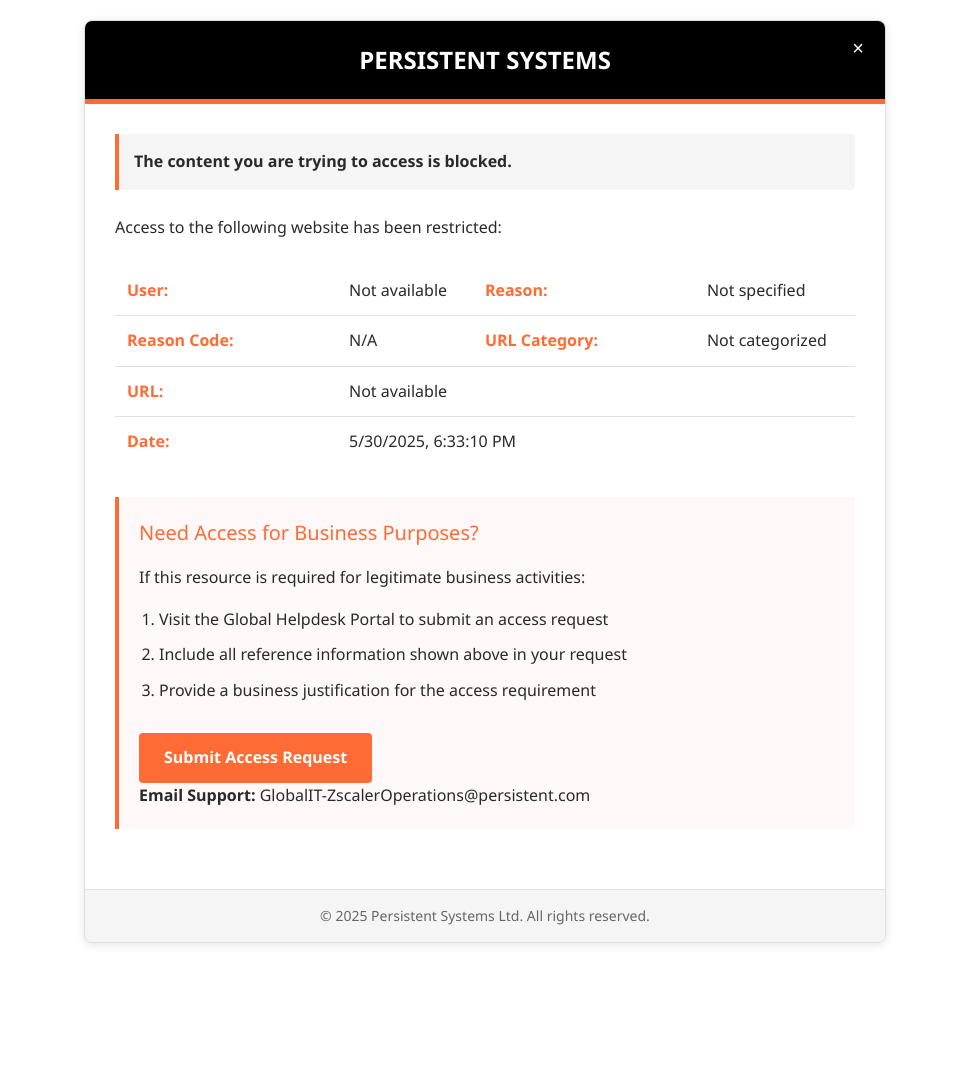
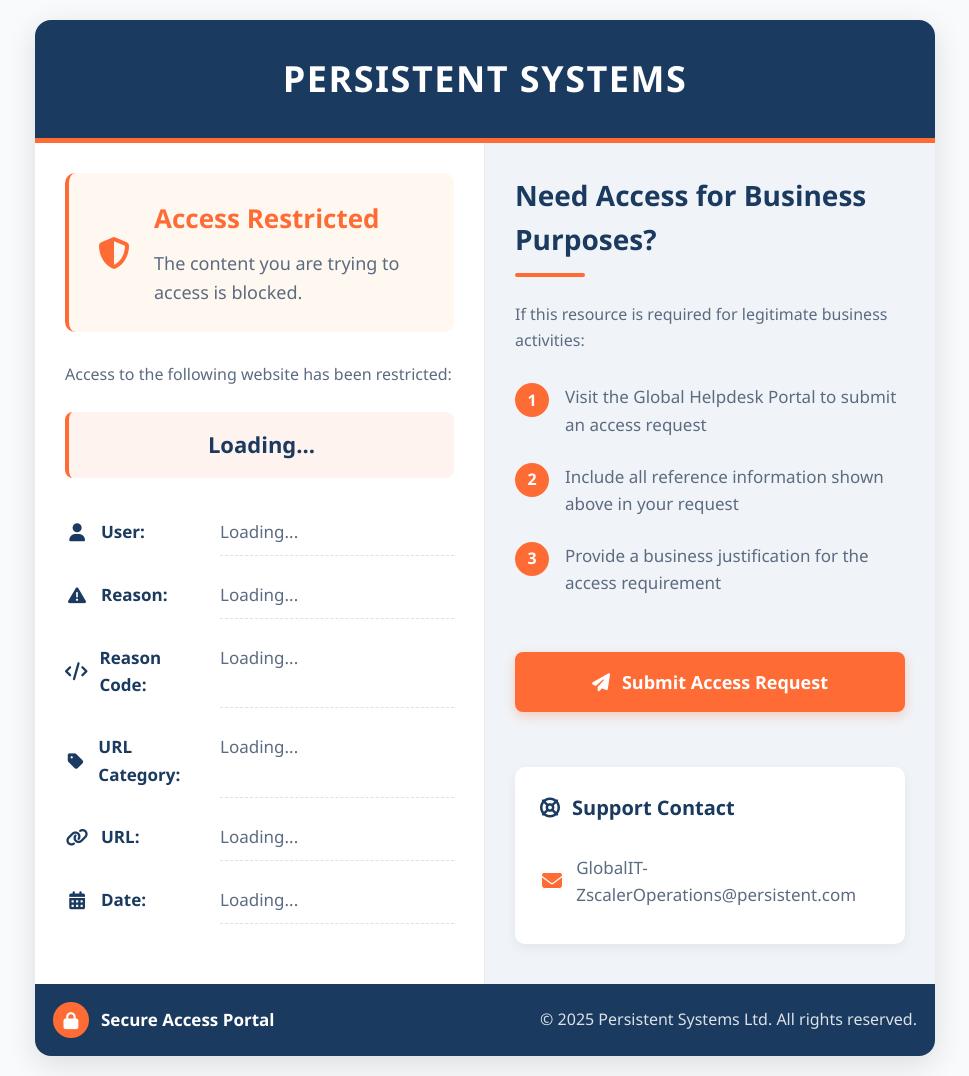
Before and after one commit to akashgadhave255/persistent-zscaler-block-notification, a plain HTML site: page index.html in a window 1280 px wide. Shown: the whole page, without its empty margins (155-1124 px from the left). Before the commit the page ends 963 px from the top, so only its background shows below. Drawn offline with Linux system fonts and the light colour scheme.

Commit message:
index.html

```diff
--- a/index.html
+++ b/index.html
@@ -4,203 +4,386 @@
     <meta charset="UTF-8">
     <meta name="viewport" content="width=device-width, initial-scale=1.0">
     <title>Access Restricted - Persistent Systems</title>
+    <link rel="stylesheet" href="https://cdnjs.cloudflare.com/ajax/libs/font-awesome/6.4.0/css/all.min.css">
     <style>
-        /* Updated Color Scheme */
+        * {
+            margin: 0;
+            padding: 0;
+            box-sizing: border-box;
+        }
+
         :root {
-            --ps-orange: #FF6B35;  /* Persistent Orange */
-            --ps-black: #000000;   /* Black */
-            --ps-dark-gray: #292929;
-            --ps-light-gray: #f5f5f5;
-            --ps-white: #ffffff;
+            --ps-blue: #1A3A5F;
+            --ps-light-blue: #2C5A8F;
+            --ps-gray: #F0F4F8;
+            --ps-dark-gray: #5C6B80;
+            --ps-white: #FFFFFF;
+            --ps-orange: #FF6B35;
+            --ps-light-orange: #FFF8F0;
         }
 
         body {
             font-family: 'Segoe UI', Tahoma, Geneva, Verdana, sans-serif;
-            background-color: var(--ps-white);
-            margin: 0;
+            background: #f8fafc;
+            display: flex;
+            justify-content: center;
+            align-items: center;
+            min-height: 100vh;
             padding: 20px;
             color: var(--ps-dark-gray);
             line-height: 1.6;
         }
 
         .container {
-            max-width: 800px;
-            margin: 0 auto;
-            background-color: var(--ps-white);
-            border-radius: 8px;
-            box-shadow: 0 2px 10px rgba(0, 0, 0, 0.1);
+            width: 100%;
+            max-width: 900px;
+            background: var(--ps-white);
+            border-radius: 16px;
+            box-shadow: 0 8px 30px rgba(0, 0, 0, 0.12);
             overflow: hidden;
-            border: 1px solid #e0e0e0;
             position: relative;
+            display: grid;
+            grid-template-columns: 1fr 1fr;
+            grid-template-rows: auto 1fr auto;
+            grid-template-areas:
+                "header header"
+                "main help"
+                "footer footer";
         }
 
         .header {
-            background-color: var(--ps-black);
+            grid-area: header;
+            background: var(--ps-blue);
             color: var(--ps-white);
-            padding: 20px;
+            padding: 30px;
             text-align: center;
+            position: relative;
             border-bottom: 5px solid var(--ps-orange);
         }
 
         .header h1 {
-            margin: 0;
-            font-size: 24px;
-            font-weight: 600;
-        }
-
-        .content {
-            padding: 30px;
-        }
-
-        .block-title {
-            color: var(--ps-orange);
-            font-size: 22px;
-            margin-bottom: 20px;
-        }
-
-        .block-message {
-            background-color: var(--ps-light-gray);
-            border-left: 4px solid var(--ps-orange);
-            padding: 15px;
-            margin-bottom: 25px;
-            border-radius: 0 4px 4px 0;
-            font-weight: bold;
-        }
-
-        .domain-highlight {
-            font-size: 20px;
-            font-weight: bold;
-            color: var(--ps-orange);
-            margin: 15px 0;
-            display: block;
-        }
-
-        .details-table {
-            width: 100%;
-            border-collapse: collapse;
-            margin: 25px 0;
-        }
-
-        .details-table td {
-            padding: 12px;
-            border-bottom: 1px solid #e0e0e0;
-            vertical-align: top;
-        }
-
-        .details-table tr:last-child td {
-            border-bottom: none;
-        }
-
-        .detail-label {
-            font-weight: 600;
-            color: var(--ps-orange);
-            width: 30%;
-        }
-
-        .help-section {
-            background-color: #fff8f8;
-            border-left: 4px solid var(--ps-orange);
-            padding: 20px;
-            margin: 30px 0;
-            border-radius: 0 4px 4px 0;
-        }
-
-        .help-title {
-            color: var(--ps-orange);
-            font-size: 20px;
-            margin-bottom: 15px;
-        }
-
-        .help-steps {
-            padding-left: 20px;
-            margin: 15px 0;
-        }
-
-        .help-steps li {
-            margin-bottom: 10px;
-        }
-
-        .help-link {
-            display: inline-block;
-            background-color: var(--ps-orange);
-            color: var(--ps-white);
-            padding: 12px 25px;
-            border-radius: 4px;
-            text-decoration: none;
-            font-weight: 600;
-            margin-top: 15px;
-            transition: background-color 0.3s;
-        }
-
-        .help-link:hover {
-            background-color: #e05a2b;
-        }
-
-        .footer {
-            background-color: var(--ps-light-gray);
-            padding: 15px;
-            text-align: center;
-            font-size: 14px;
-            color: #666;
-            border-top: 1px solid #e0e0e0;
+            font-size: 36px;
+            font-weight: 700;
+            letter-spacing: 1.5px;
         }
 
         .close-btn {
             position: absolute;
-            top: 15px;
-            right: 15px;
-            background: none;
+            top: 25px;
+            right: 25px;
+            width: 40px;
+            height: 40px;
+            background: rgba(255,255,255,0.15);
             border: none;
-            font-size: 20px;
+            border-radius: 50%;
+            color: white;
+            font-size: 24px;
             cursor: pointer;
-            color: var(--ps-white);
+            display: flex;
+            align-items: center;
+            justify-content: center;
+            transition: all 0.3s ease;
         }
 
-        .contact-label {
+        .close-btn:hover {
+            background: rgba(255,255,255,0.3);
+            transform: scale(1.1);
+        }
+
+        .content-section {
+            grid-area: main;
+            padding: 30px;
+            border-right: 1px solid rgba(0,0,0,0.08);
+        }
+
+        .alert-box {
+            background: var(--ps-light-orange);
+            border-radius: 10px;
+            padding: 25px;
+            margin-bottom: 30px;
+            border-left: 4px solid var(--ps-orange);
+            display: flex;
+            align-items: center;
+        }
+
+        .alert-icon {
+            font-size: 32px;
+            color: var(--ps-orange);
+            margin-right: 20px;
+            min-width: 40px;
+            text-align: center;
+        }
+
+        .alert-content h2 {
+            color: var(--ps-orange);
+            font-size: 26px;
+            margin-bottom: 10px;
+        }
+
+        .alert-content p {
+            font-size: 18px;
+            font-weight: 500;
+            color: #5C6B80;
+        }
+
+        .domain-highlight {
+            display: block;
+            background: rgba(255,107,53,0.08);
+            padding: 15px 25px;
+            border-radius: 8px;
+            margin: 25px 0;
+            font-size: 22px;
+            font-weight: 700;
+            color: var(--ps-blue);
+            border-left: 4px solid var(--ps-orange);
+            text-align: center;
+        }
+
+        .details-grid {
+            display: grid;
+            grid-template-columns: 140px 1fr;
+            gap: 15px;
+            margin: 30px 0;
+            font-size: 17px;
+        }
+
+        .detail-label {
+            font-weight: 700;
+            color: var(--ps-blue);
+            display: flex;
+            align-items: center;
+            padding: 10px 0;
+        }
+
+        .detail-label i {
+            margin-right: 12px;
+            width: 24px;
+            text-align: center;
+            font-size: 18px;
+        }
+
+        .detail-value {
+            padding: 10px 0;
+            border-bottom: 1px dashed #E0E0E0;
+            font-weight: 500;
+        }
+
+        .help-section {
+            grid-area: help;
+            padding: 30px;
+            background: var(--ps-gray);
+            position: relative;
+        }
+
+        .help-title {
+            color: var(--ps-blue);
+            font-size: 28px;
+            margin-bottom: 25px;
+            position: relative;
+            padding-bottom: 15px;
+        }
+
+        .help-title:after {
+            content: '';
+            position: absolute;
+            bottom: 0;
+            left: 0;
+            width: 70px;
+            height: 4px;
+            background: var(--ps-orange);
+            border-radius: 3px;
+        }
+
+        .help-steps {
+            margin: 30px 0;
+            counter-reset: step-counter;
+            list-style: none;
+            padding-left: 0;
+        }
+
+        .help-steps li {
+            position: relative;
+            padding-left: 50px;
+            margin-bottom: 25px;
+            line-height: 1.6;
+            font-size: 17px;
+        }
+
+        .help-steps li:before {
+            counter-increment: step-counter;
+            content: counter(step-counter);
+            position: absolute;
+            left: 0;
+            top: 0;
+            width: 34px;
+            height: 34px;
+            background: var(--ps-orange);
+            color: white;
+            border-radius: 50%;
+            display: flex;
+            align-items: center;
+            justify-content: center;
             font-weight: bold;
+            font-size: 16px;
+        }
+
+        .help-link {
+            display: inline-flex;
+            align-items: center;
+            justify-content: center;
+            background: var(--ps-orange);
+            color: white;
+            padding: 16px 32px;
+            border-radius: 8px;
+            text-decoration: none;
+            font-weight: 600;
+            margin: 25px 0;
+            transition: all 0.3s ease;
+            box-shadow: 0 4px 12px rgba(255,107,53,0.3);
+            border: none;
+            cursor: pointer;
+            gap: 12px;
+            width: 100%;
+            text-align: center;
+            font-size: 18px;
+        }
+
+        .help-link:hover {
+            background: #E05A2B;
+            transform: translateY(-3px);
+            box-shadow: 0 6px 15px rgba(255,107,53,0.4);
+        }
+
+        .contact-box {
+            background: white;
+            border-radius: 10px;
+            padding: 25px;
+            margin-top: 30px;
+            box-shadow: 0 4px 12px rgba(0,0,0,0.06);
+        }
+
+        .contact-title {
+            font-weight: 700;
+            color: var(--ps-blue);
+            margin-bottom: 20px;
+            display: flex;
+            align-items: center;
+            gap: 12px;
+            font-size: 20px;
+        }
+
+        .contact-info {
+            display: flex;
+            align-items: center;
+            gap: 12px;
+            padding: 10px 0;
+            font-size: 17px;
+        }
+
+        .contact-info i {
+            color: var(--ps-orange);
+            font-size: 20px;
+            width: 28px;
+            text-align: center;
+        }
+
+        .footer {
+            grid-area: footer;
+            background: var(--ps-blue);
+            padding: 18px;
+            text-align: center;
+            font-size: 16px;
+            color: rgba(255,255,255,0.85);
+            display: flex;
+            justify-content: space-between;
+            align-items: center;
+        }
+
+        .logo {
+            display: flex;
+            align-items: center;
+            gap: 12px;
+            font-weight: 600;
+            color: white;
+            font-size: 17px;
+        }
+
+        .logo-icon {
+            background: var(--ps-orange);
+            width: 36px;
+            height: 36px;
+            border-radius: 50%;
+            display: flex;
+            align-items: center;
+            justify-content: center;
         }
     </style>
 </head>
 <body>
     <div class="container">
-        <button class="close-btn" onclick="window.close()">×</button>
+        <button class="close-btn" onclick="window.close()">
+            <i class="fas fa-times"></i>
+        </button>
+
         <div class="header">
             <h1>PERSISTENT SYSTEMS</h1>
         </div>
 
-        <div class="content">
-            <div class="block-message">
-                The content you are trying to access is blocked.
+        <div class="content-section">
+            <div class="alert-box">
+                <div class="alert-icon">
+                    <i class="fas fa-shield-alt"></i>
+                </div>
+                <div class="alert-content">
+                    <h2>Access Restricted</h2>
+                    <p>The content you are trying to access is blocked.</p>
+                </div>
             </div>
 
             <p>Access to the following website has been restricted:</p>
             <span class="domain-highlight" id="blocked-domain">Loading...</span>
 
-            <table class="details-table">
-                <tr>
-                    <td class="detail-label">User:</td>
-                    <td id="user-detail">Loading...</td>
-                    <td class="detail-label">Reason:</td>
-                    <td id="reason-detail">Loading...</td>
-                </tr>
-                <tr>
-                    <td class="detail-label">Reason Code:</td>
-                    <td id="reason-code">Loading...</td>
-                    <td class="detail-label">URL Category:</td>
-                    <td id="category-detail">Loading...</td>
-                </tr>
-                <tr>
-                    <td class="detail-label">URL:</td>
-                    <td colspan="3" id="full-url">Loading...</td>
-                </tr>
-                <tr>
-                    <td class="detail-label">Date:</td>
-                    <td colspan="3" id="date-time">Loading...</td>
-                </tr>
-            </table>
+            <div class="details-grid">
+                <div class="detail-label">
+                    <i class="fas fa-user"></i>
+                    <span>User:</span>
+                </div>
+                <div class="detail-value" id="user-detail">Loading...</div>
+
+                <div class="detail-label">
+                    <i class="fas fa-exclamation-triangle"></i>
+                    <span>Reason:</span>
+                </div>
+                <div class="detail-value" id="reason-detail">Loading...</div>
+
+                <div class="detail-label">
+                    <i class="fas fa-code"></i>
+                    <span>Reason Code:</span>
+                </div>
+                <div class="detail-value" id="reason-code">Loading...</div>
+
+                <div class="detail-label">
+                    <i class="fas fa-tag"></i>
+                    <span>URL Category:</span>
+                </div>
+                <div class="detail-value" id="category-detail">Loading...</div>
+
+                <div class="detail-label">
+                    <i class="fas fa-link"></i>
+                    <span>URL:</span>
+                </div>
+                <div class="detail-value" id="full-url">Loading...</div>
+
+                <div class="detail-label">
+                    <i class="fas fa-calendar-alt"></i>
+                    <span>Date:</span>
+                </div>
+                <div class="detail-value" id="date-time">Loading...</div>
+            </div>
+        </div>
 
         <div class="help-section">
-                <div class="help-title">Need Access for Business Purposes?</div>
+            <h2 class="help-title">Need Access for Business Purposes?</h2>
             <p>If this resource is required for legitimate business activities:</p>
 
             <ol class="help-steps">
@@ -209,60 +392,31 @@
                 <li>Provide a business justification for the access requirement</li>
             </ol>
 
-                <a href="https://globalhelpdesk.persistent.com" class="help-link">Submit Access Request</a>
+            <a href="https://globalhelpdesk.persistent.com" class="help-link">
+                <i class="fas fa-paper-plane"></i>
+                Submit Access Request
+            </a>
+
+            <div class="contact-box">
+                <h3 class="contact-title">
+                    <i class="fas fa-life-ring"></i>
+                    Support Contact
+                </h3>
 
                 <div class="contact-info">
-                    <div class="contact-item">
-                        <span class="contact-label">Email Support:</span>
+                    <i class="fas fa-envelope"></i>
                     <span>GlobalIT-ZscalerOperations@persistent.com</span>
-                    </div>
                 </div>
             </div>
         </div>
 
         <div class="footer">
+            <div class="logo">
+                <div class="logo-icon">
+                    <i class="fas fa-lock"></i>
+                </div>
+                <span>Secure Access Portal</span>
+            </div>
             <div>&copy; <script>document.write(new Date().getFullYear())</script> Persistent Systems Ltd. All rights reserved.</div>
         </div>
     </div>
-
-    <script>
-        // Parse URL parameters from Zscaler
-        function getParameterByName(name, url = window.location.href) {
-            name = name.replace(/[\[\]]/g, '\\$&');
-            const regex = new RegExp('[?&]' + name + '(=([^&#]*)|&|#|$)');
-            const results = regex.exec(url);
-            if (!results) return null;
-            if (!results[2]) return '';
-            return decodeURIComponent(results[2].replace(/\+/g, ' '));
-        }
-
-        // Populate the page with Zscaler parameters
-        document.addEventListener('DOMContentLoaded', function() {
-            // Get parameters from URL
-            const url = getParameterByName('url');
-            const reason = getParameterByName('reason');
-            const reasoncode = getParameterByName('reasoncode');
-            const cat = getParameterByName('cat');
-            const user = getParameterByName('user');
-            const datetime = new Date().toLocaleString();
-
-            // Extract domain from URL
-            let domain = '';
-            try {
-                domain = new URL(url).hostname.replace('www.', '');
-            } catch (e) {
-                domain = url;
-            }
-
-            // Update page elements
-            document.getElementById('blocked-domain').textContent = domain;
-            document.getElementById('user-detail').textContent = user || 'Not available';
-            document.getElementById('reason-detail').textContent = reason || 'Not specified';
-            document.getElementById('reason-code').textContent = reasoncode || 'N/A';
-            document.getElementById('category-detail').textContent = cat || 'Not categorized';
-            document.getElementById('full-url').textContent = url || 'Not available';
-            document.getElementById('date-time').textContent = datetime;
-        });
-    </script>
-</body>
-</html>
```
Lines whose indentation alone changed are shown as unchanged.
